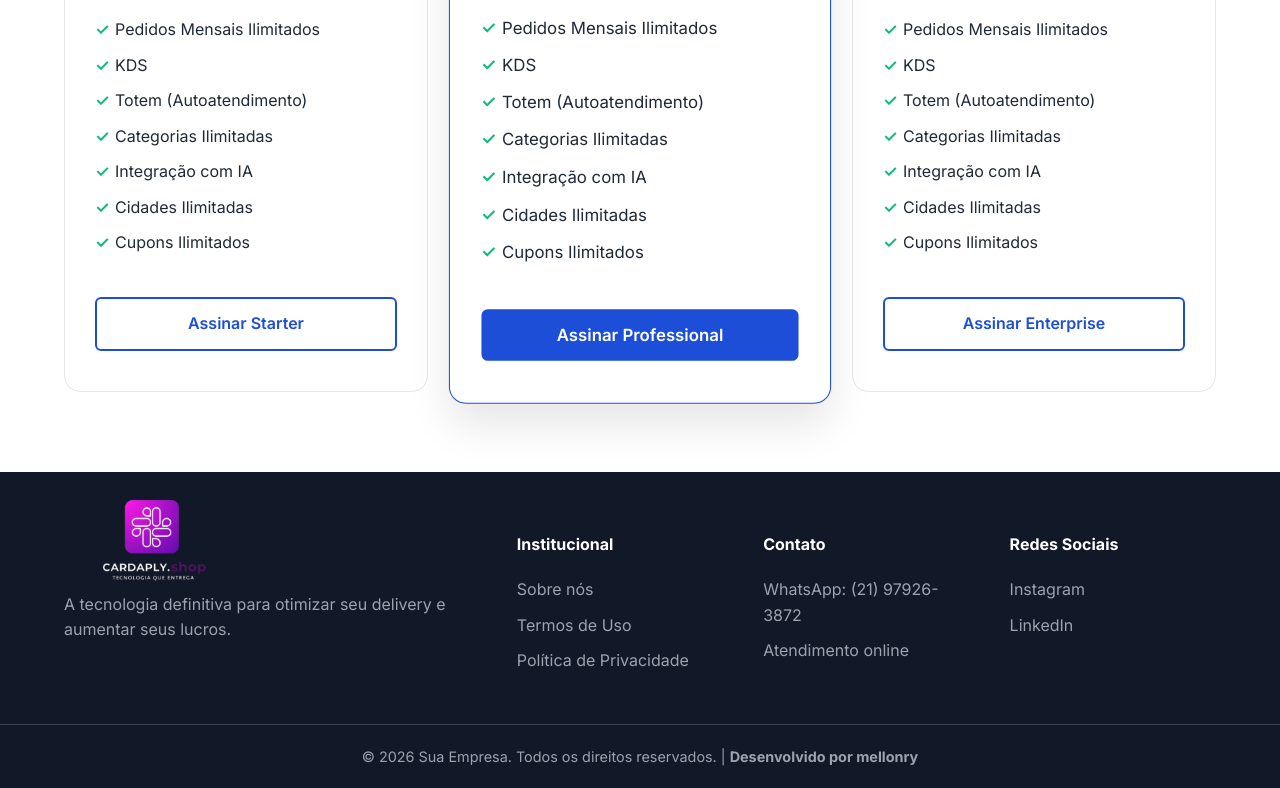
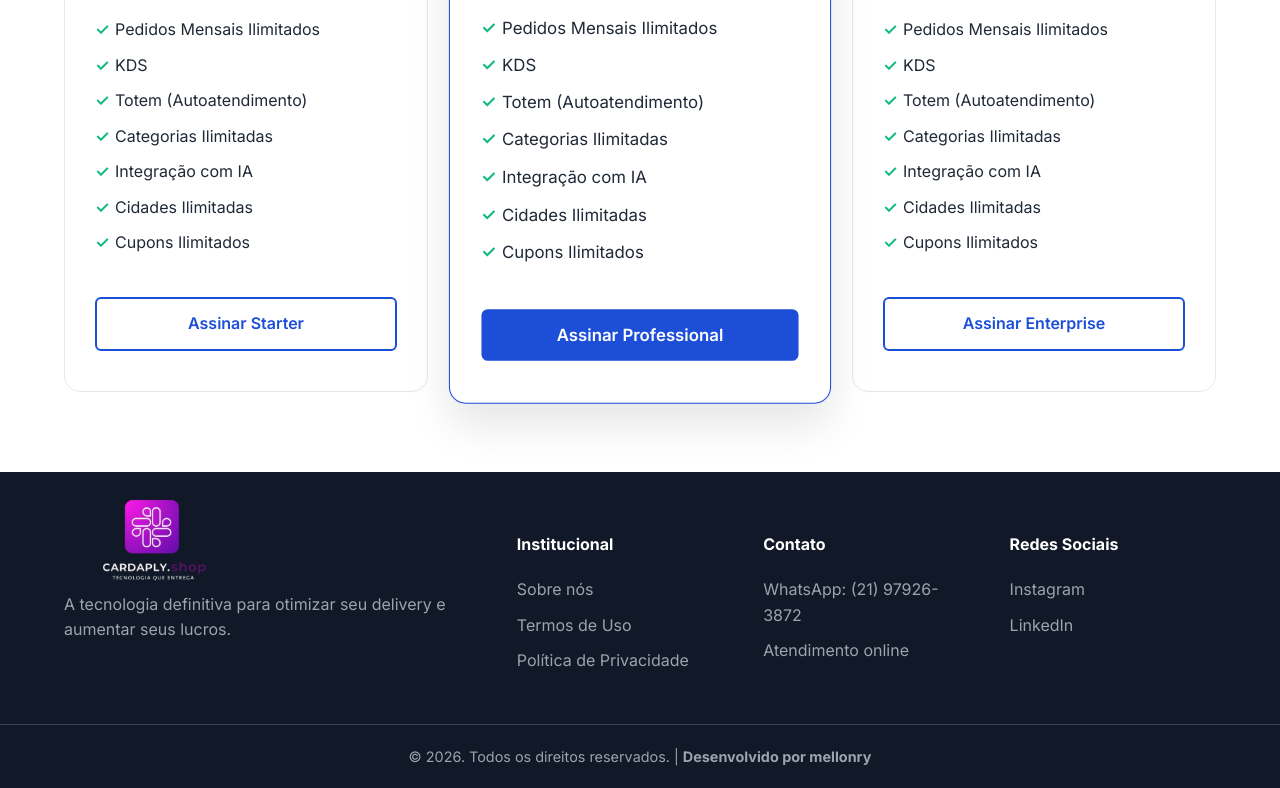
Before and after one commit to steve-pagno/landing_fabio, a plain HTML site: page index.html in a window 1280 px wide. Shown: the part 3388-4176 px from the top of the page. Drawn offline with Linux system fonts and the light colour scheme.

Commit message:
atualizações

```diff
--- a/index.html
+++ b/index.html
@@ -290,7 +290,7 @@
             </div>
         </div>
         <div class="footer-bottom center-text">
-            <p>&copy; 2026 Sua Empresa. Todos os direitos reservados. | <strong>Desenvolvido por mellonry</strong></p>
+            <p>&copy; 2026. Todos os direitos reservados. | <strong>Desenvolvido por mellonry</strong></p>
         </div>
     </footer>
 
```
